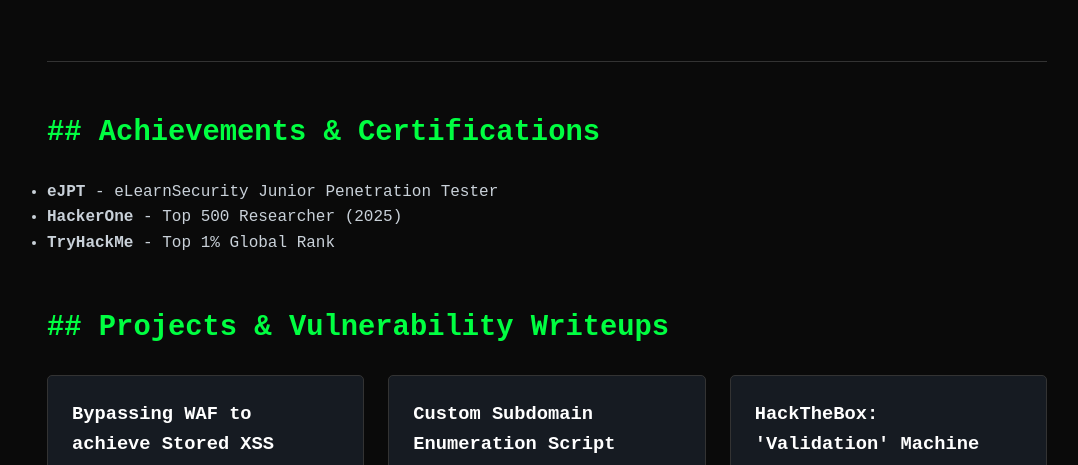
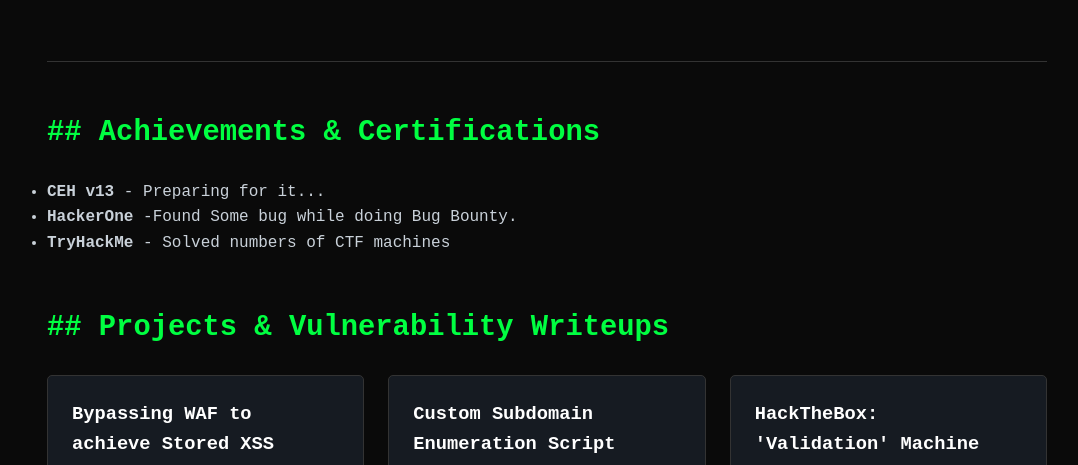
Before and after one commit to mrnothing8262/site, a plain HTML site: page index.html in a window 1280 px wide. Shown: the part 302-767 px from the top of the page, without its empty margins (93-1171 px from the left). Drawn offline with Linux system fonts and the light colour scheme.

Commit message:
index.html

```diff
--- a/index.html
+++ b/index.html
@@ -73,9 +73,9 @@
     <section id="achievements">
         <h2>## Achievements & Certifications</h2>
         <ul>
-            <li><strong>eJPT</strong> - eLearnSecurity Junior Penetration Tester</li>
-            <li><strong>HackerOne</strong> - Top 500 Researcher (2025)</li>
-            <li><strong>TryHackMe</strong> - Top 1% Global Rank</li>
+            <li><strong>CEH v13</strong> - Preparing for it...</li>
+            <li><strong>HackerOne</strong> -Found Some bug while doing Bug Bounty.</li>
+            <li><strong>TryHackMe</strong> - Solved numbers of CTF machines</li>
         </ul>
     </section>
 
```
